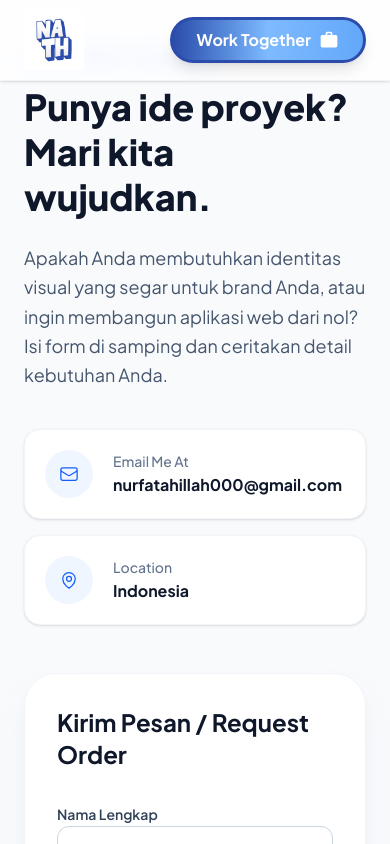
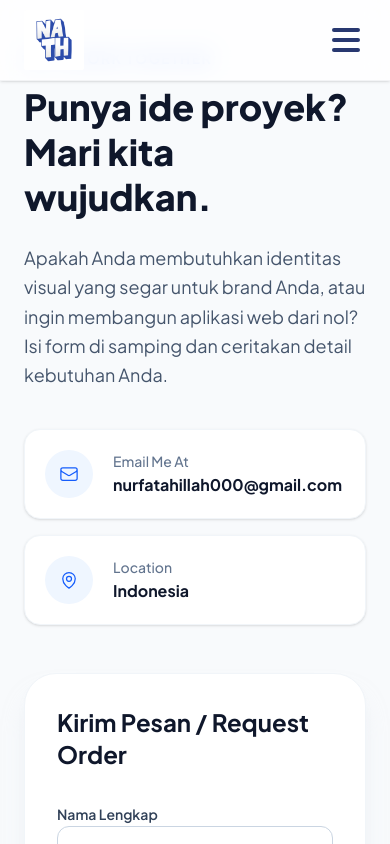
Before and after one commit to Nathh-n/nathnporto, a Next.js app: page /order in a window 390 px wide. Shown: the top 844 px of the page. Built offline with nearby package versions, Linux system fonts and the light colour scheme.

Commit message:
update terbaru

```diff
--- a/src/app/(user)/page.tsx
+++ b/src/app/(user)/page.tsx
@@ -23,6 +23,8 @@ export default function UserHomePage() {
 
   const jobdesk = ["Designer Graphic", "UI/UX Designer", "Front End Developer", "Back End Developer"];
 
+
+  const [isMobilePreviewOpen, setIsMobilePreviewOpen] = useState(false);
   // --- STATE UNTUK FORM KONTAK ---
   const [formData, setFormData] = useState({ name: "", phone: "", email: "", message: "" });
   const [isSubmitting, setIsSubmitting] = useState(false);
@@ -45,7 +47,7 @@ export default function UserHomePage() {
           Accept: "application/json",
         },
         body: JSON.stringify({
-          access_key: "a936b0d4-521f-41c6-8f6e-f979881747cb", // <--- GANTI INI
+          access_key: process.env.NEXT_PUBLIC_WEB3FORMS_KEY, // <--- GANTI INI
           name: formData.name,
           phone: formData.phone,
           email: formData.email,
@@ -192,15 +194,33 @@ export default function UserHomePage() {
 
         {/* --- DESIGN PROJECTS --- */}
         <div className="relative z-10 flex flex-col items-center mt-4 md:mt-8">
-          <h2 className="text-4xl font-extrabold text-[#283870] mb-16 md:mb-24">Design Projects</h2>
+          <h2 className="text-4xl font-extrabold text-[#283870] mb-8 md:mb-24">Design Projects</h2>
+
+          {/* TOMBOL PREVIEW KHUSUS MOBILE (Sembunyi di Desktop) */}
+          <button
+            onClick={() => setIsMobilePreviewOpen(!isMobilePreviewOpen)}
+            className="md:hidden mb-12 bg-white/80 backdrop-blur-sm text-[#4882F0] border-2 border-[#4882F0] font-bold py-3 px-8 rounded-full shadow-lg transition-all active:scale-95 z-20 flex items-center gap-2"
+          >
+            {isMobilePreviewOpen ? "Tutup Preview" : "Lihat Preview Desain"}
+            <svg className={`w-5 h-5 transition-transform ${isMobilePreviewOpen ? "rotate-180" : ""}`} fill="none" stroke="currentColor" viewBox="0 0 24 24"><path strokeLinecap="round" strokeLinejoin="round" strokeWidth="2.5" d="M19 9l-7 7-7-7"></path></svg>
+          </button>
+
+          {/* AREA FOLDER (Dibungkus Link agar saat diklik/tap langsung ke /work) */}
           <Link href="/work" className="relative flex flex-col items-center cursor-pointer group">
-            <motion.div className="relative w-64 h-64 md:w-80 md:h-80 flex items-end justify-center" initial="rest" whileHover="hover" whileTap="hover">
+
+            {/* Logika Animasi: Gabungan Hover Desktop & State Mobile */}
+            <motion.div
+              className="relative w-64 h-64 md:w-80 md:h-80 flex items-end justify-center"
+              initial="rest"
+              whileHover="hover"
+              animate={isMobilePreviewOpen ? "hover" : "rest"}
+            >
               {designThumbnails.map((item, index) => {
                 const spreadVariants = {
                   rest: { opacity: 0, y: 0, x: 0, rotate: 0, scale: 0.3 },
                   hover: {
                     opacity: 1,
-                    y: [ -40, -120, -150, -120, -40 ][index] || -100, // Fallback jika lebih dari 5
+                    y: [ -40, -120, -150, -120, -40 ][index] || -100,
                     x: [ -130, -70, 0, 70, 130 ][index] || 0,
                     rotate: [ -25, -12, 0, 12, 25 ][index] || 0,
                     scale: 1,
@@ -210,7 +230,6 @@ export default function UserHomePage() {
 
                 return (
                   <motion.div key={item.id} variants={spreadVariants as any} className="absolute top-10 w-32 h-44 md:w-40 md:h-52 rounded-xl shadow-2xl border-[3px] border-white overflow-hidden z-0 bg-gray-200">
-                    {/* Menggunakan image_url dari Supabase */}
                     <Image src={item.image_url} alt={item.title || `Design ${index + 1}`} fill className="object-cover" sizes="(max-width: 768px) 150px, 200px" />
                   </motion.div>
                 );
@@ -219,9 +238,11 @@ export default function UserHomePage() {
                 <Image src="/folder3d.png" alt="Design Projects Folder" fill className="object-contain" sizes="(max-width: 768px) 224px, 288px" />
               </motion.div>
             </motion.div>
+
             <span className="mt-8 text-white text-sm font-semibold tracking-wide animate-pulse md:hidden bg-blue-900/20 py-2 px-6 rounded-full border border-white/20">
-              Ketuk untuk melihat karya desain
+              Ketuk folder untuk menuju galeri utama
             </span>
+
           </Link>
         </div>
 
--- a/src/components/Navbar.tsx
+++ b/src/components/Navbar.tsx
@@ -1,14 +1,29 @@
 "use client";
+import { useState, useEffect } from "react";
 import Link from "next/link";
 import Image from "next/image";
+import { motion, AnimatePresence } from "framer-motion";
 
 export default function Navbar() {
+  const [isOpen, setIsOpen] = useState(false);
+
+  // Mencegah scroll pada body saat menu mobile terbuka
+  useEffect(() => {
+    if (isOpen) {
+      document.body.style.overflow = "hidden";
+    } else {
+      document.body.style.overflow = "unset";
+    }
+  }, [isOpen]);
+
+  const closeMenu = () => setIsOpen(false);
+
   return (
     <nav className="fixed top-0 left-0 right-0 z-50 bg-white/80 backdrop-blur-md border-b border-gray-100 shadow-sm">
       <div className="max-w-7xl mx-auto px-6 h-20 flex items-center justify-between">
 
-        {/* Logo (Kiri) - Menggunakan file logo-nathcdr.png */}
-        <Link href="/" className="flex items-center">
+        {/* Logo (Kiri) */}
+        <Link href="/" className="flex items-center z-50" onClick={closeMenu}>
           <Image
             src="/logo-nathcdr.png"
             alt="Logo NATH"
@@ -19,26 +34,76 @@ export default function Navbar() {
           />
         </Link>
 
-        {/* Menu (Tengah) */}
+        {/* Menu Desktop (Tengah) - Sembunyi di Mobile */}
         <div className="hidden md:flex space-x-8 font-semibold text-gray-800">
           <Link href="/" className="hover:text-blue-600 transition">Home</Link>
-          <Link href="#about" className="hover:text-blue-600 transition">About</Link>
+          <Link href="/#about" className="hover:text-blue-600 transition">About</Link>
           <Link href="/work" className="hover:text-blue-600 transition">Work</Link>
-          <Link href="#contact" className="hover:text-blue-600 transition">Contact</Link>
         </div>
 
-        {/* Tombol (Kanan) */}
+        {/* Tombol Work Together Desktop (Kanan) - Sembunyi di Mobile */}
+        <div className="hidden md:block">
           <Link
-          href="#contact"
+            href="/#contact"
             className="bg-gradient-to-r from-[#2C4CAB] via-[#7EBAFF] to-[#62A8F9] border-[3px] border-[#2C4CAB] text-white font-bold py-2 px-6 rounded-full shadow-lg transition-all transform hover:-translate-y-1 hover:brightness-110 flex items-center gap-2"
           >
             Work Together
-          {/* Icon Briefcase Solid sesuai dengan gambar referensi barumu */}
             <svg className="w-5 h-5" fill="currentColor" viewBox="0 0 24 24">
               <path d="M20 6h-4V4c0-1.11-.89-2-2-2h-4c-1.11 0-2 .89-2 2v2H4c-1.11 0-1.99.89-1.99 2L2 19c0 1.11.89 2 2 2h16c1.11 0 2-.89 2-2V8c0-1.11-.89-2-2-2zm-6 0h-4V4h4v2z"/>
             </svg>
           </Link>
         </div>
+
+        {/* Hamburger Button (Mobile) */}
+        <button
+          className="md:hidden flex flex-col justify-center items-center w-10 h-10 space-y-1.5 z-50 focus:outline-none"
+          onClick={() => setIsOpen(!isOpen)}
+          aria-label="Toggle Menu"
+        >
+          <motion.span
+            animate={isOpen ? { rotate: 45, y: 8 } : { rotate: 0, y: 0 }}
+            className="w-7 h-1 bg-[#283870] rounded-full block"
+          ></motion.span>
+          <motion.span
+            animate={isOpen ? { opacity: 0 } : { opacity: 1 }}
+            className="w-7 h-1 bg-[#283870] rounded-full block"
+          ></motion.span>
+          <motion.span
+            animate={isOpen ? { rotate: -45, y: -8 } : { rotate: 0, y: 0 }}
+            className="w-7 h-1 bg-[#283870] rounded-full block"
+          ></motion.span>
+        </button>
+      </div>
+
+      {/* Menu Dropdown Mobile */}
+      <AnimatePresence>
+        {isOpen && (
+          <motion.div
+            initial={{ opacity: 0, y: -20 }}
+            animate={{ opacity: 1, y: 0 }}
+            exit={{ opacity: 0, y: -20 }}
+            transition={{ duration: 0.2 }}
+            className="absolute top-20 left-0 w-full bg-white shadow-xl border-b border-gray-100 md:hidden flex flex-col px-6 py-8 gap-6 h-screen"
+          >
+            <div className="flex flex-col gap-6 text-xl font-extrabold text-[#283870]">
+              <Link href="/" onClick={closeMenu} className="border-b border-gray-100 pb-4">Home</Link>
+              <Link href="/#about" onClick={closeMenu} className="border-b border-gray-100 pb-4">About</Link>
+              <Link href="/work" onClick={closeMenu} className="border-b border-gray-100 pb-4">Work</Link>
+            </div>
+
+            <Link
+              href="/#contact"
+              onClick={closeMenu}
+              className="mt-4 bg-gradient-to-r from-[#2C4CAB] via-[#7EBAFF] to-[#62A8F9] border-[3px] border-[#2C4CAB] text-white font-bold py-4 px-6 rounded-2xl shadow-lg flex justify-center items-center gap-2 active:scale-95 transition-transform"
+            >
+              Work Together
+              <svg className="w-5 h-5" fill="currentColor" viewBox="0 0 24 24">
+                <path d="M20 6h-4V4c0-1.11-.89-2-2-2h-4c-1.11 0-2 .89-2 2v2H4c-1.11 0-1.99.89-1.99 2L2 19c0 1.11.89 2 2 2h16c1.11 0 2-.89 2-2V8c0-1.11-.89-2-2-2zm-6 0h-4V4h4v2z"/>
+              </svg>
+            </Link>
+          </motion.div>
+        )}
+      </AnimatePresence>
     </nav>
   );
 }
```
Lines whose indentation alone changed are shown as unchanged.
